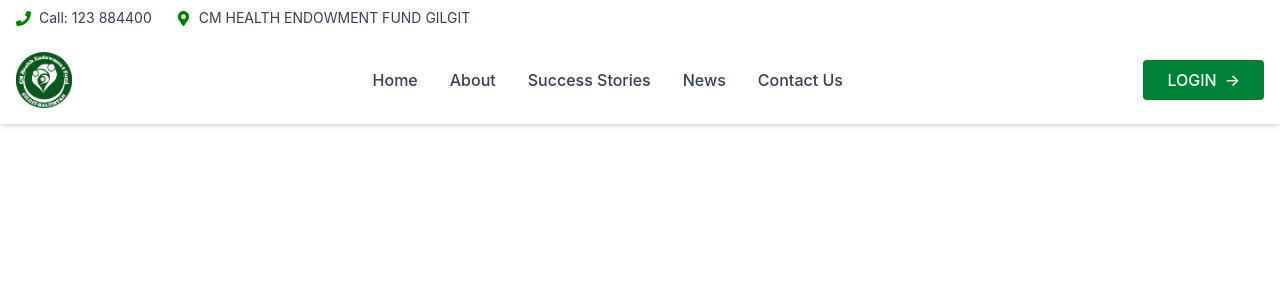
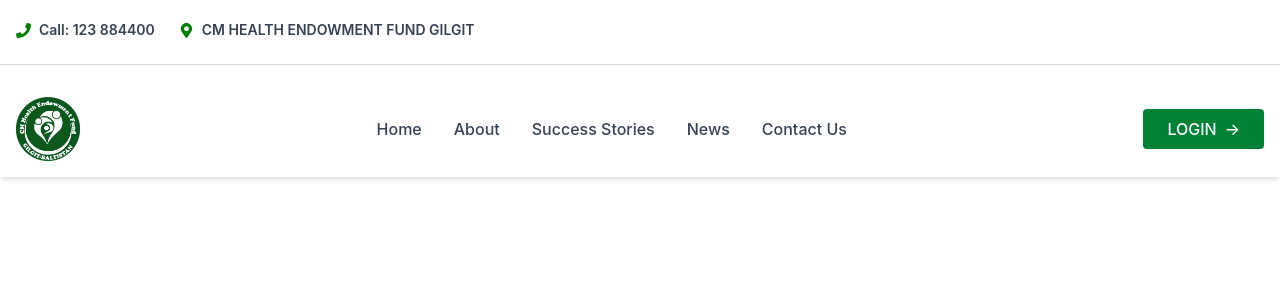
Before and after one commit to muhammad230/cmhef.sata, a React (Vite) app: page / in a window 1280 px wide. Shown: the top 300 px of the page. Built offline with nearby package versions, Linux system fonts and the light colour scheme.

Commit message:
add hr and change fonts

```diff
--- a/src/Component/Header.jsx
+++ b/src/Component/Header.jsx
@@ -16,34 +16,35 @@ const Header = () => {
   return (
     <>
       {/* Top Contact Bar */}
-      <div className="bg-white px-4 py-2 text-sm text-gray-700">
-        <div className="max-w-7xl mx-auto flex items-center justify-between">
+      <div className="bg-white px-4 py-2 text-sm text-gray-700 text-center ">
+        <div className="max-w-7xl mx-auto flex items-center justify-between  mt-3">
           <div className="flex items-center gap-6">
-            <span className="flex items-center gap-2">
+            <span className="flex items-center gap-2 text-l font-semibold   ">
               <span>
                 <FaPhone color="green" size={15} />
               </span>{" "}
               Call: 123 884400
             </span>
-            <span className="flex items-center gap-2">
+            <span className="flex items-center gap-2 text-l  font-semibold ">
               <span className="text-green-500">
                 <FaMapMarkerAlt color="green" size={15} />
-              </span>{" "}
+              </span >{" "}
               CM HEALTH ENDOWMENT FUND GILGIT
             </span>
           </div>
         </div>
       </div>
+     <hr className="border-t border-gray-300 my-4" />
 
       {/* Header */}
       <header className="bg-white shadow-md">
         <div className="max-w-7xl mx-auto px-4 py-4 flex items-center justify-between">
           {/* Logo */}
-          <div className="flex items-center gap-2">
+          <div className="flex items-center ">
             <img
               src="/images/cmhef-logo.png"
               alt="CMHEF Logo"
-              className="w-14 h-14 object-contain cursor-pointer"
+              className="w-16 h-16 object-contain cursor-pointer"
             />
           </div>
 
```
